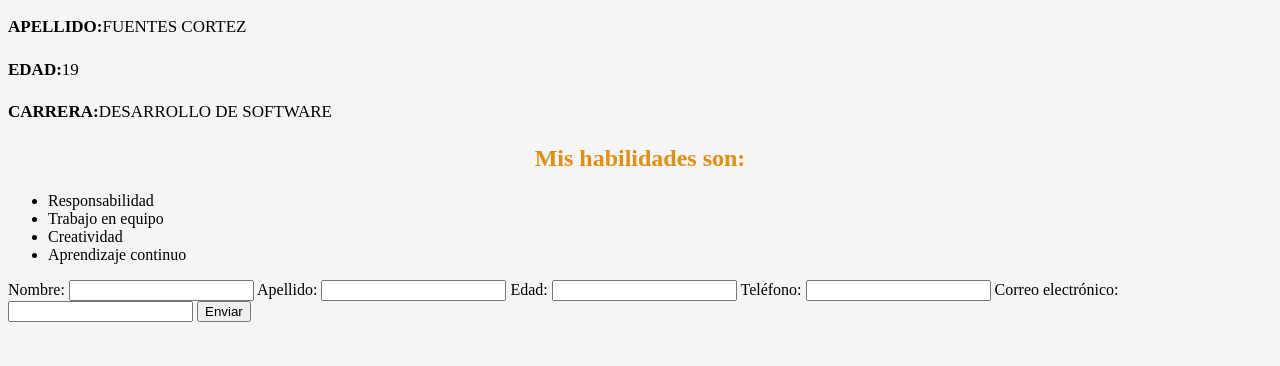
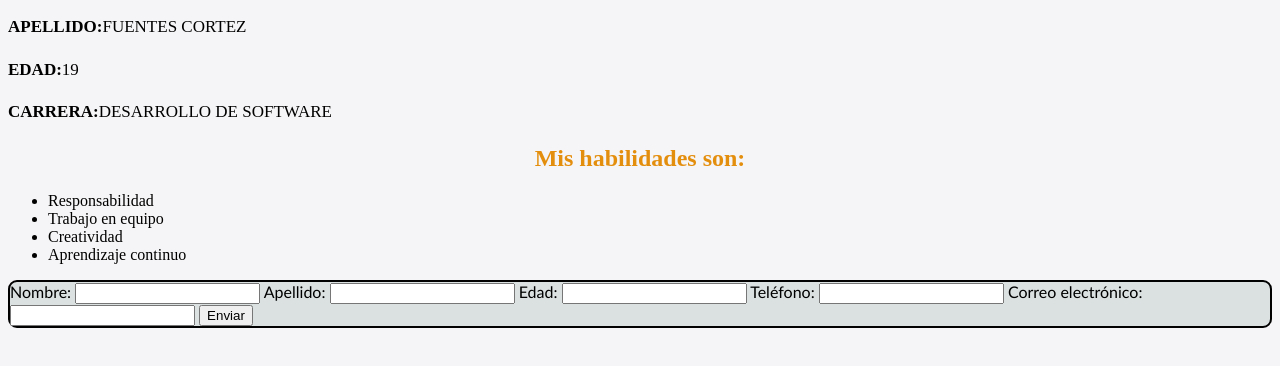
Before and after one commit to noelycortez19-create/PROGRAMACION-WEB-3DO-A-2026, a plain HTML site: page index.html in a window 1280 px wide. Shown: the part 108-474 px from the top of the page. Drawn offline with Linux system fonts and the light colour scheme.

Commit message:
Update styles.css

```diff
--- a/styles.css
+++ b/styles.css
@@ -24,3 +24,10 @@ p{
     font-size: 17px;
     line-height: 1.5;
 }
+
+.formulario{
+    background-color: rgb(219, 224, 224);
+    border-radius: 9px;
+    border: 2px solid rgb(2, 1, 2);
+    font-family:'Gill Sans', 'Gill Sans MT', Calibri, 'Trebuchet MS', sans-serif
+}
```
